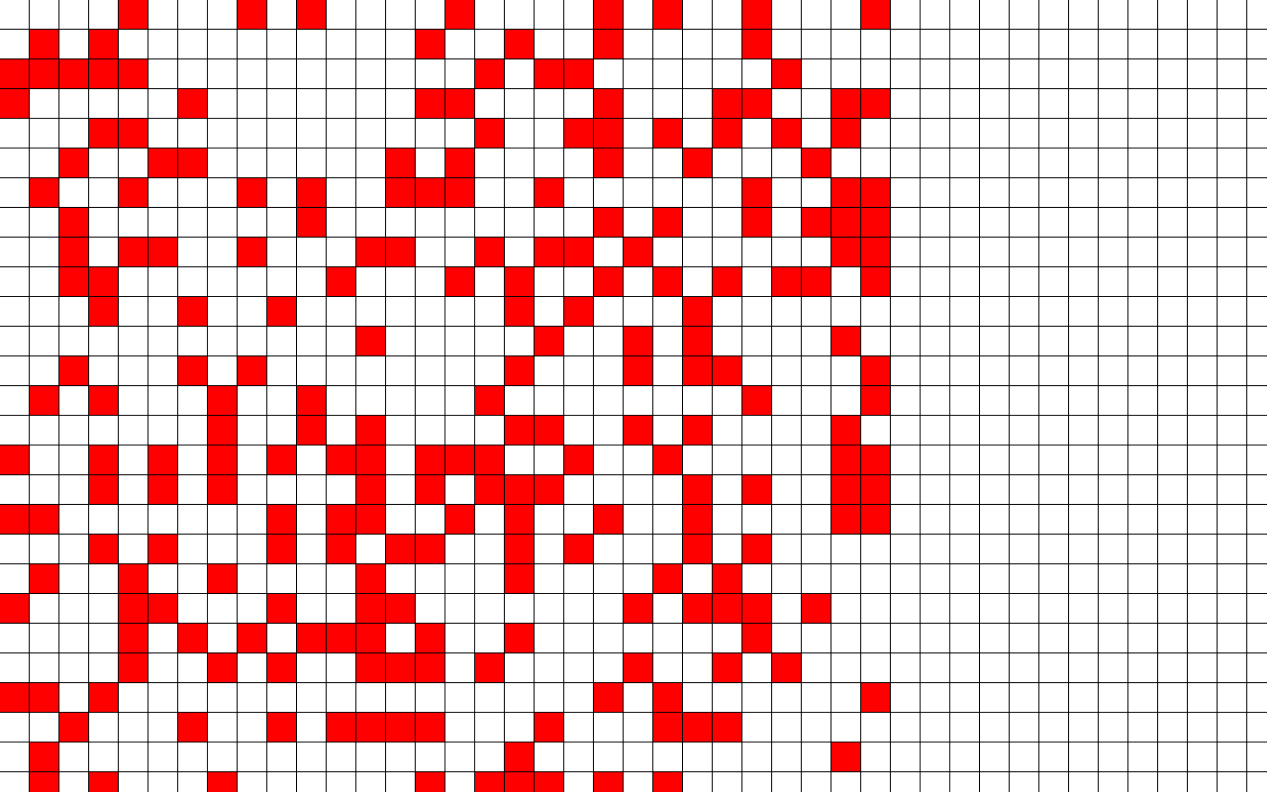
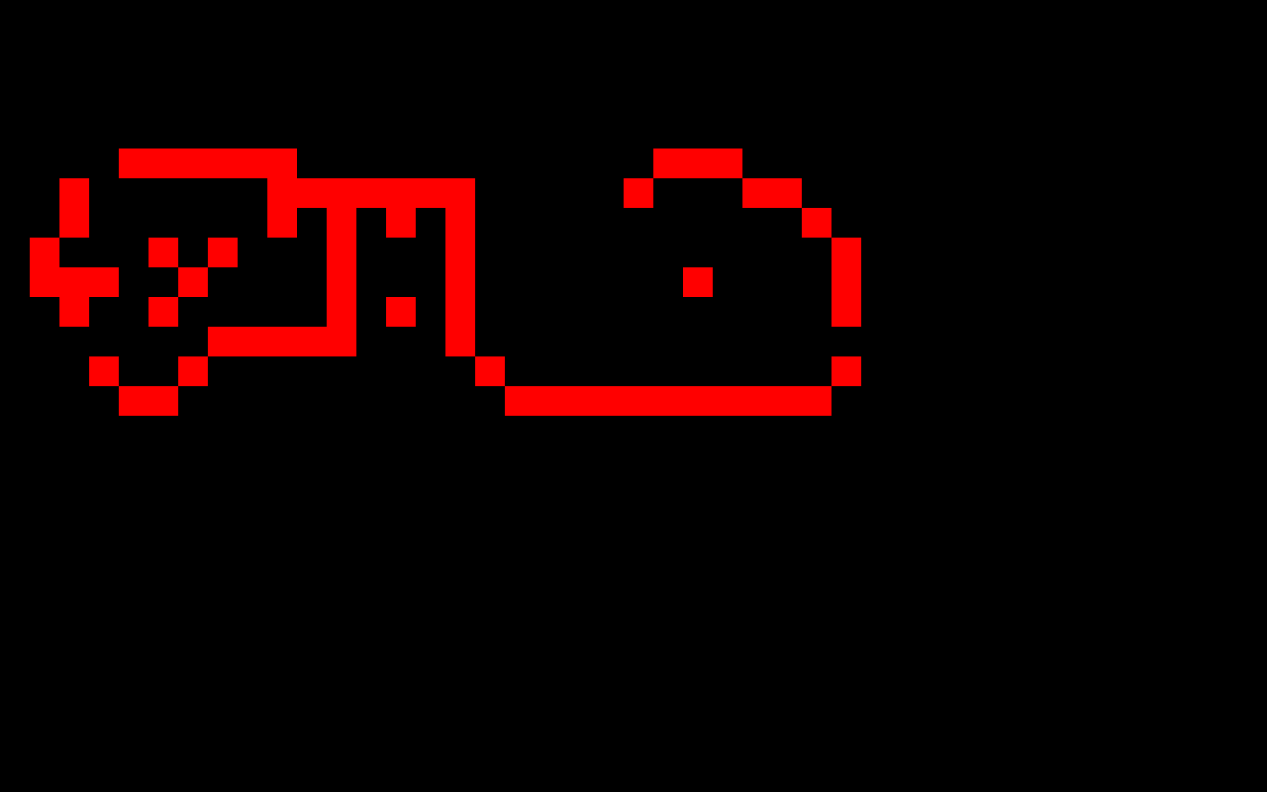
Before and after one commit to samuel-barkley/GameOfLifeWeb, a website with bundled scripts: page index.html in a window 1280 px wide. Built offline with nearby package versions, Linux system fonts and the light colour scheme.

Commit message:
Now Loads with "samuel" as starting state

```diff
--- a/cell.js
+++ b/cell.js
@@ -2,11 +2,13 @@ export class Cell
 {
     static width;
     static height;
-
-    constructor (ctx, pos)
+    nextAlive;
+    constructor (ctx, pos, isAlive)
     {
         this.ctx = ctx;
         this.pos = [pos[0], pos[1]];
-        this.alive = Math.random() > 0.7; // TODO: remove this for custom alive cells
+        //this.alive = Math.random() > 0.7; // TODO: remove this for custom alive cells
+        this.alive = isAlive;
+        this.nextAlive = true;
     }
 }
--- a/drawLib.js
+++ b/drawLib.js
@@ -1,22 +1,8 @@
-let  gridSizeLocal = []
+let gridSizeLocal = []
 export function drawGrid(ctx, gridSize) {
-    /*
-    for (let i = 0; i < gridSize[0]; i++) {
-        drawLine(ctx, [100 * i, 0], [100 * i, gridSize[1]*100]);
-    }
-
-    for (let j = 0; j < gridSize[1]; j++) {
-        drawLine(ctx, [0, 100 * j], [gridSize[0]*100, 100 * j]);
-    }
-
-    drawLine(ctx, [gridSize[0] * 100, 0], [gridSize[0] * 100, gridSize[1]*100])
-    drawLine(ctx, [0, gridSize[1] * 100], [gridSize[0]*100, gridSize[1] * 100])
-    */
-    // TODO: grid generation isn't working properly.
     var w = ctx.canvas.width,
         h = ctx.canvas.height;
-    //console.log("width: " + w + ", height:" + h)
-    gridSizeLocal = [gridSize[0], gridSize[1]]
+
     ctx.beginPath();
     for (var x = 0; x <= w; x += gridSize[0]) {
         ctx.moveTo(x - 0.5, 0);      // 0.5 offset so that 1px lines are crisp
@@ -48,3 +34,7 @@ export function drawLine(ctx, src, dest) {
 export function blank(ctx) {
     ctx.clearRect(0, 0, canvas.width, canvas.height);
 }
+
+export function setLocalGridSize(gridSize) {
+    gridSizeLocal = [gridSize[0], gridSize[1]];
+}
--- a/index.css
+++ b/index.css
@@ -7,4 +7,5 @@ body {
     height: 99%;
     margin: 0px;
     padding: 0px;
+    background-color: black;
 }
--- a/index.html
+++ b/index.html
@@ -9,6 +9,7 @@
 </head>
 <body>
     <canvas id="canvas"></canvas>
+    <img id="img">
     <script type="module" src="./index.js"></script>
 </body>
 </html>
--- a/index.js
+++ b/index.js
@@ -11,11 +11,35 @@ let stopped = false;
 let spaceSizes;
 let nOfSpaces = [30, 30];
 
+let index = 0;
+
 let secondsPassed;
 let oldTimeStamp;
 let fps;
 
 let lastRender = 0;
+
+let thingToDraw = [
+    `................................`,
+    `................................`,
+    `................................`,
+    `................................`,
+    `................................`,
+    `................................`,
+    `................................`,
+    `...ooo.ooo.o...o.o..o.ooo.o.....`,
+    `...o...o.o.oo.oo.o..o.o...o.....`,
+    `...ooo.ooo.o.o.o.o..o.oo..o.....`,
+    `.....o.o.o.o...o.o..o.o...o.....`,
+    `...ooo.o.o.o...o.oooo.ooo.ooo...`,
+    `................................`,
+    `................................`,
+    `................................`,
+    `................................`,
+    `................................`,
+    `................................`,
+    `................................`,
+]
 
 window.onload = init;
 
@@ -23,6 +47,7 @@ function init() {
     canvas = document.getElementById("canvas");
     ctx = canvas.getContext("2d");
     window.addEventListener("keydown", keyPressed, false);
+    console.log(thingToDraw.length);
     start();
 }
 
@@ -35,55 +60,45 @@ function start() {
 function createGrid() {
     for (let y = 0; y < nOfSpaces[1]; y++) {
         for (let x = 0; x < nOfSpaces[0]; x++) {
-            gameObjects.push(new Cell(ctx, [x, y]))
+            gameObjects.push(new Cell(ctx, [x, y], isInitAlive([x, y])))
         }
     }
+
     d.drawGrid(ctx, spaceSizes);
 }
 
 function gameLoop(timeStamp) {
-
-    // Calculate the number of seconds passed since the last frame
-    secondsPassed = (timeStamp - oldTimeStamp) / 1000;
-    oldTimeStamp = timeStamp;
-
-    // Calculate fps
-    fps = Math.round(1 / secondsPassed);
-
     canvas.width = innerWidth;
     canvas.height = innerHeight;
-    checkSurrounding();
 
     // Perform the drawing operation
     draw();
 
-    // The loop function has reached it's end, keep requesting new frames
-    //setTimeout(() => {
+    /* Used to get images from the canvas.
+    let image = new Image();
+    image.src = canvas.toDataURL("image/png");
+    let number = document.createElement("p");
+    let textNode = document.createTextNode(index);
+    number.appendChild(textNode);
+    document.body.appendChild(image);
+    document.body.appendChild(number);
+    index++;*/
+
+    checkSurrounding();
+    setTimeout(() => {
         window.requestAnimationFrame(() => gameLoop(timeStamp));
-    //}, 100) // The delay will make the game easier to follow
+    }, 3000)
 }
 
 function draw() {
     d.blank(ctx);
-
+    d.setLocalGridSize(nOfSpaces);
     for (let i = 0; i < gameObjects.length; i++) {
         if (gameObjects[i].alive) {
             d.drawSquare(ctx, [gameObjects[i].pos[0], gameObjects[i].pos[1]], "red");
         }
-        else {
-            //d.drawSquare(ctx, [gameObjects[i].pos[0], gameObjects[i].pos[1]], "black");
-        }
     }
-    d.drawGrid(ctx, nOfSpaces)
-    // drawFPS();
-}
-
-function drawFPS() {
-    ctx.fillStyle = 'white';
-    ctx.fillRect(0, 0, 120, 50);
-    ctx.font = '25px Arial';
-    ctx.fillStyle = 'black';
-    ctx.fillText("FPS: " + fps, 10, 30);
+    //d.drawGrid(ctx, nOfSpaces)
 }
 
 function checkSurrounding() {
@@ -92,8 +107,22 @@ function checkSurrounding() {
         for (let y = 0; y < nOfSpaces[1]; y++) {
             // Count the nearby population
             let numAlive = isAlive(x - 1, y - 1) + isAlive(x, y - 1) + isAlive(x + 1, y - 1) + isAlive(x - 1, y) + isAlive(x + 1, y) + isAlive(x - 1, y + 1) + isAlive(x, y + 1) + isAlive(x + 1, y + 1);
+            let centerIndex = gridToIndex(x, y);
 
+            if (numAlive == 2) {
+                // Do nothing
+            } else if (numAlive == 3) {
+                // Make alive
+                gameObjects[centerIndex].nextAlive = true;
+            } else {
+                // Make dead
+                gameObjects[centerIndex].nextAlive = false;
+            }
         }
+    }
+
+    for (let i = 0; i < gameObjects.length; i++) {
+        gameObjects[i].alive = gameObjects[i].nextAlive;
     }
 }
 
@@ -121,3 +150,22 @@ function keyPressed(e) {
 function stopUpdates() {
     stopped = true;
 }
+
+function isInitAlive(pos) {
+    if (pos[1] < thingToDraw.length)
+    {
+        if (pos[0] < thingToDraw[pos[1]].length)
+        {
+            switch (thingToDraw[pos[1]].charAt(pos[0])) {
+                case '.':
+                    return false;
+                    break;
+                case 'o':
+                    return true;
+                    break;
+            }
+        }
+    }
+
+    return false;
+}
```
Also changed, not shown: GOL.txt (added, +9 -0 lines), 1 other file.
